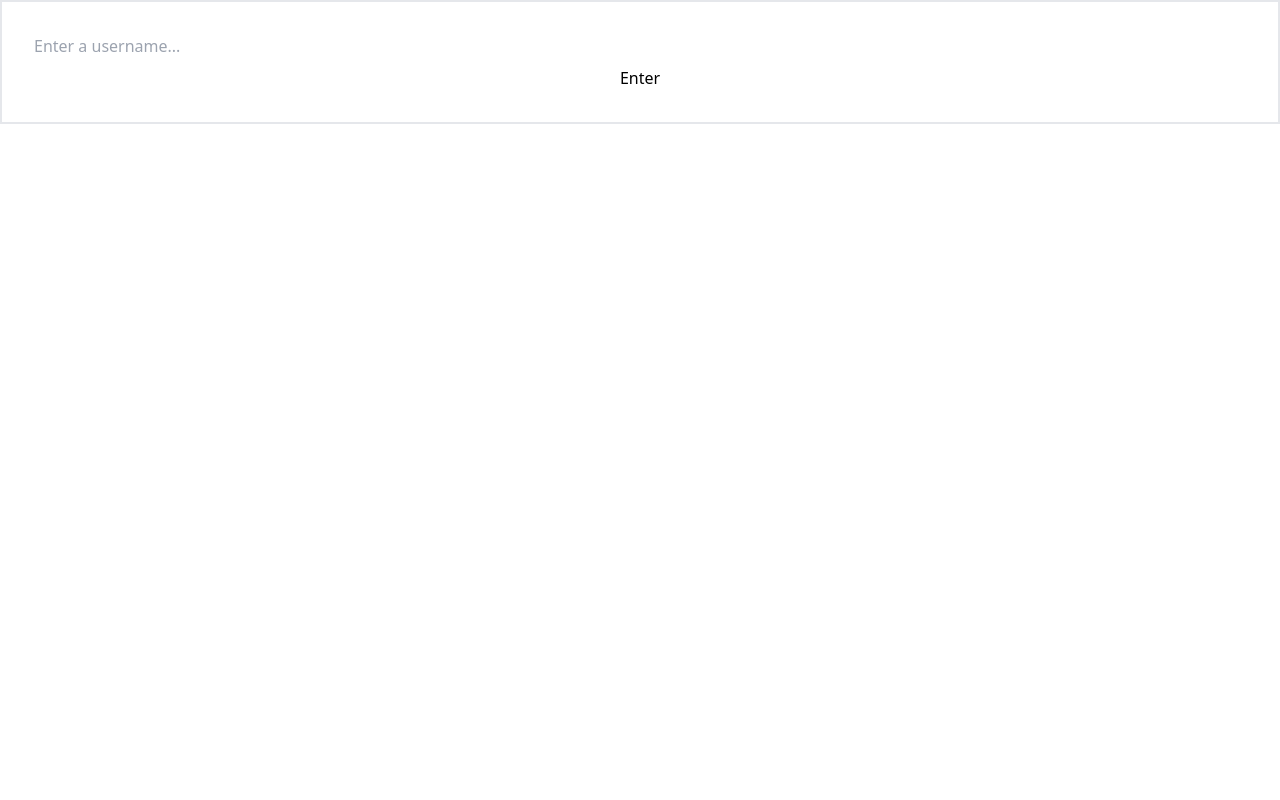
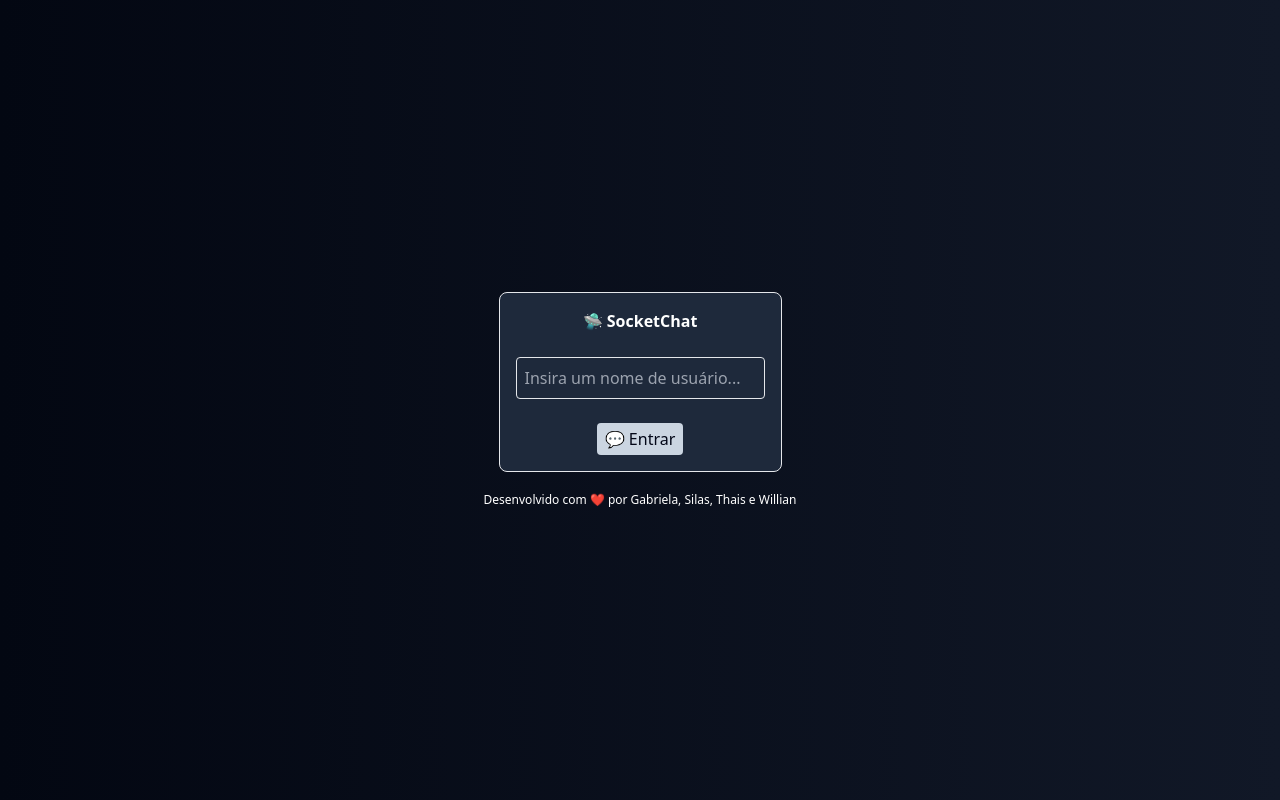
Before and after one commit to thatarocket/topicos_front, a Svelte app: page / in a window 1280 px wide. Built offline with nearby package versions, Linux system fonts and the light colour scheme.

Commit message:
Add beautiful login page

```diff
--- a/src/App.svelte
+++ b/src/App.svelte
@@ -1,22 +1,12 @@
 <script>
-	import { connect } from "./utils/chat";
-	import { isConnected, username } from "./stores/chat";
+	import Login from "./lib/Login.svelte";
 	import UserPanel from "./lib/UserPanel.svelte";
 
-	let usernameInput = "";
-
-	function handleClick() {
-		connect(usernameInput);
-		username.set(usernameInput);
-	}
+	import { isConnected } from "./stores/chat";
 </script>
 
 {#if $isConnected}
 	<UserPanel />
 {:else}
-	<div class="flex flex-col gap-2 border-2 p-8">
-		<input bind:value={usernameInput} placeholder="Enter a username..." />
-
-		<button on:click={handleClick}>Enter</button>
-	</div>
+	<Login />
 {/if}
--- /dev/null
+++ b/src/lib/Login.svelte
@@ -0,0 +1,36 @@
+<script>
+	import { connect } from "../utils/chat";
+	import { username } from "../stores/chat";
+
+	let usernameInput = "";
+
+	function login() {
+		connect(usernameInput);
+		username.set(usernameInput);
+	}
+</script>
+
+<div
+	class="flex min-h-screen flex-col items-center justify-center gap-5 bg-gradient-to-l from-gray-900 to-gray-950 text-white"
+>
+	<div
+		class="flex flex-col items-center gap-6 rounded-lg border bg-slate-800 p-4"
+	>
+		<div class="font-semibold">🛸 SocketChat</div>
+
+		<input
+			class="rounded border bg-transparent p-2"
+			bind:value={usernameInput}
+			placeholder="Insira um nome de usuário..."
+		/>
+
+		<button
+			class="rounded bg-slate-300 px-2 py-1 text-slate-950 hover:bg-slate-400"
+			on:click={login}>💬 Entrar</button
+		>
+	</div>
+
+	<div class="text-xs">
+		Desenvolvido com ❤️ por Gabriela, Silas, Thais e Willian
+	</div>
+</div>
```
